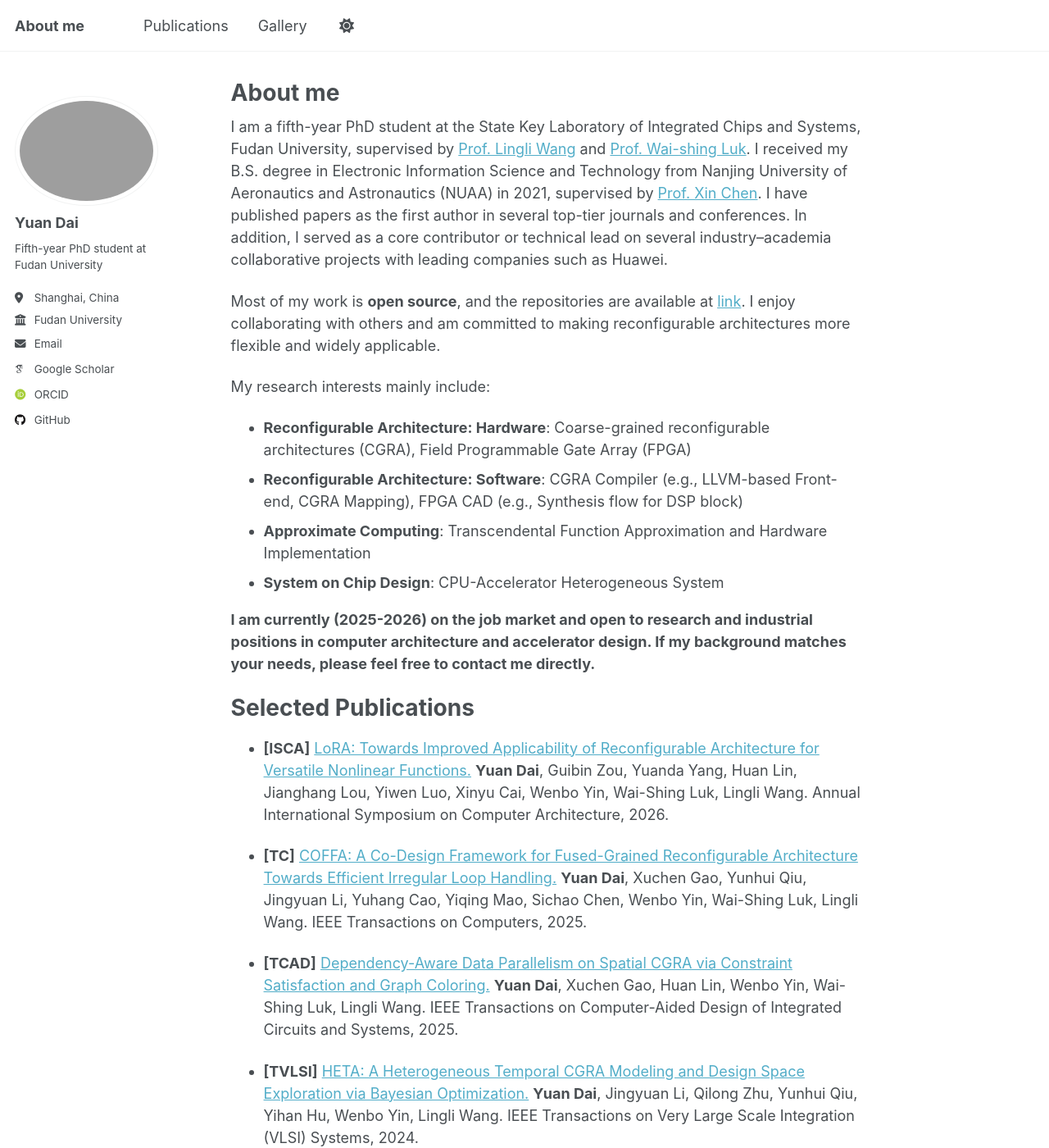
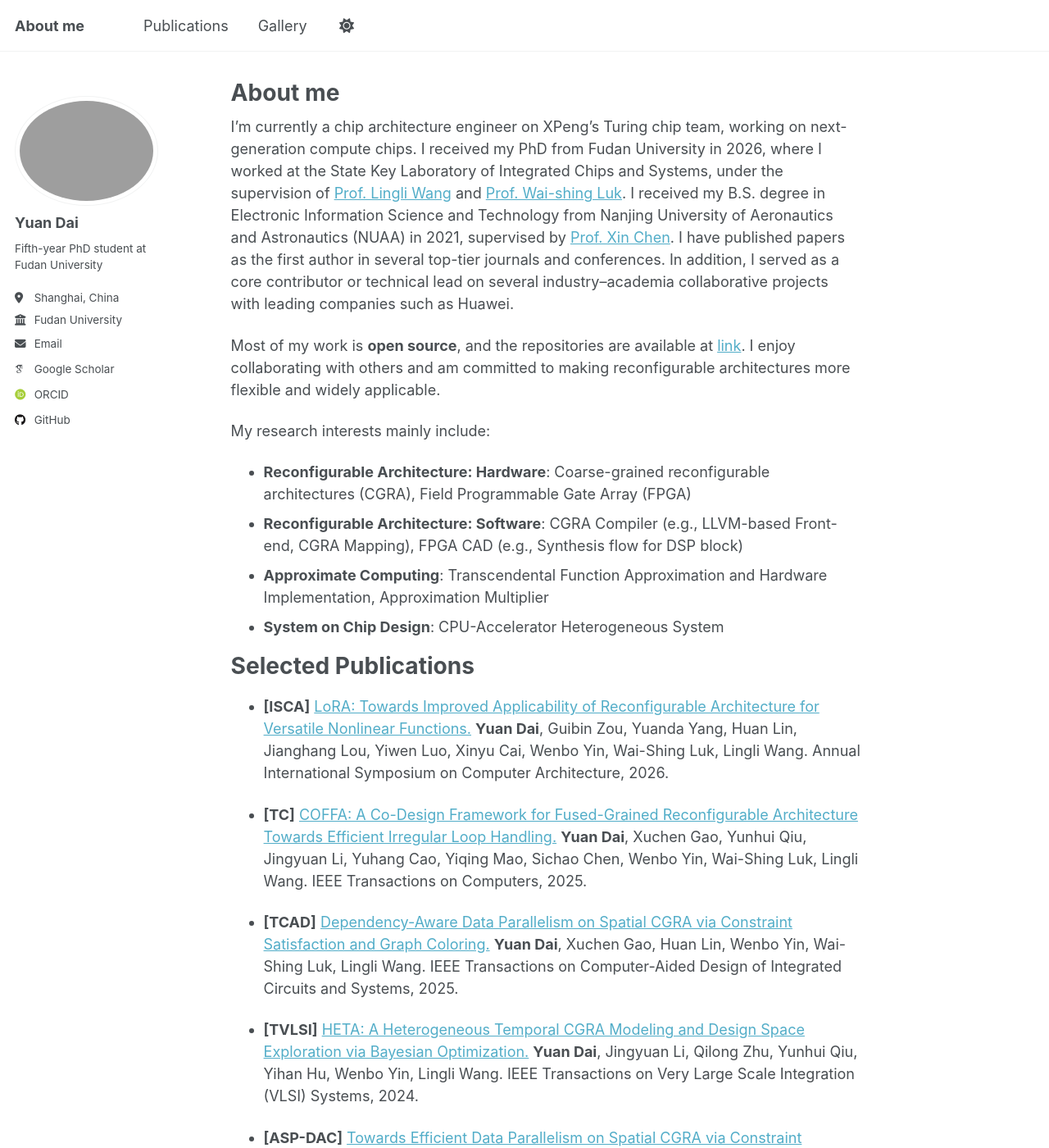
Before and after one commit to Dai-dirk/Dai-dirk.github.io, a Jekyll site: the page built from _pages/about.md, in a window 1280 px wide and 1400 px high. Shown: the whole window at 82% size. Built offline with Jekyll 4.4.1, drawn with Linux system fonts in a browser that asks for light colours; some web fonts are replaced; comment, search, counter and statistics services are not loaded; some of the changed text lies outside the part shown.

Commit message:
Add files via upload

```diff
--- a/_pages/about.md
+++ b/_pages/about.md
@@ -7,7 +7,7 @@ redirect_from:
   - /about.html
 ---
 
-I am a fifth-year PhD student at the State Key Laboratory of Integrated Chips and Systems, Fudan University, supervised by [Prof. Lingli Wang](https://sme.fudan.edu.cn/60/3c/c31155a352316/page.htm) and [Prof. Wai-shing Luk](https://scholar.google.com/citations?hl=zh-CN&user=zVrDetsAAAAJ). I received my B.S. degree in Electronic Information Science and Technology from Nanjing University of Aeronautics and Astronautics (NUAA) in 2021, supervised by [Prof. Xin Chen](https://faculty.nuaa.edu.cn/xchen/zh_CN/index.htm). I have published papers as the first author in several top-tier journals and conferences. In addition, I served as a core contributor or technical lead on several industry–academia collaborative projects with leading companies such as Huawei.
+I’m currently a chip architecture engineer on XPeng’s Turing chip team, working on next-generation compute chips. I received my PhD from Fudan University in 2026, where I worked at the State Key Laboratory of Integrated Chips and Systems, under the supervision of [Prof. Lingli Wang](https://sme.fudan.edu.cn/60/3c/c31155a352316/page.htm) and [Prof. Wai-shing Luk](https://scholar.google.com/citations?hl=zh-CN&user=zVrDetsAAAAJ). I received my B.S. degree in Electronic Information Science and Technology from Nanjing University of Aeronautics and Astronautics (NUAA) in 2021, supervised by [Prof. Xin Chen](https://faculty.nuaa.edu.cn/xchen/zh_CN/index.htm). I have published papers as the first author in several top-tier journals and conferences. In addition, I served as a core contributor or technical lead on several industry–academia collaborative projects with leading companies such as Huawei.
 
 Most of my work is **open source**, and the repositories are available at [link](https://github.com/Dai-dirk). I enjoy collaborating with others and am committed to making reconfigurable architectures more flexible and widely applicable.
 
@@ -15,10 +15,10 @@ My research interests mainly include:
 
 - **Reconfigurable Architecture: Hardware**: Coarse-grained reconfigurable architectures (CGRA), Field Programmable Gate Array (FPGA)
 - **Reconfigurable Architecture: Software**: CGRA Compiler (e.g., LLVM-based Front-end, CGRA Mapping), FPGA CAD (e.g., Synthesis flow for DSP block)
-- **Approximate Computing**: Transcendental Function Approximation and Hardware Implementation
+- **Approximate Computing**: Transcendental Function Approximation and Hardware Implementation, Approximation Multiplier
 - **System on Chip Design**: CPU-Accelerator Heterogeneous System
 
-**I am currently (2025-2026) on the job market and open to research and industrial positions in computer architecture and accelerator design. If my background matches your needs, please feel free to contact me directly.**
+
 
 Selected Publications
 ======
@@ -42,7 +42,7 @@ IEEE Transactions on Very Large Scale Integration (VLSI) Systems, 2024.
 **Yuan Dai**, Xuchen Gao, Chen Shen, Bingbing Peng, Wenbo Yin, Wai-Shing Luk, Lingli Wang. Asia and South Pacific Design Automation Conference (ASP-DAC), 2025.
 
 - **[FPT]** [APIR-DSP: An Approximate PIR-DSP Architecture for Error-Tolerant Applications.](https://ieeexplore.ieee.org/document/9609927)
-**Yuan Dai\***, Simin Liu\*, Yao Lu\*, Hao Zhou, Seyed Ramin Rasoulinezhad, Philip H. W. Leong, Lingli Wang.
+**Yuan Dai**, Simin Liu, Yao Lu, Hao Zhou, Seyed Ramin Rasoulinezhad, Philip H. W. Leong, Lingli Wang.
 International Conference on Field-Programmable Technology (ICFPT), 2021.
 
 - **[FCCM]** [UPTRA: An Ultra-Parameterized Temporal CGRA Modeling and Optimization.](https://ieeexplore.ieee.org/document/10171542)
```
Also changed, not shown: other parts of _pages/about.md (+3 -1 lines), _pages/Gallery.md (+34 -18 lines), _pages/publication.md (+3 -0 lines).
